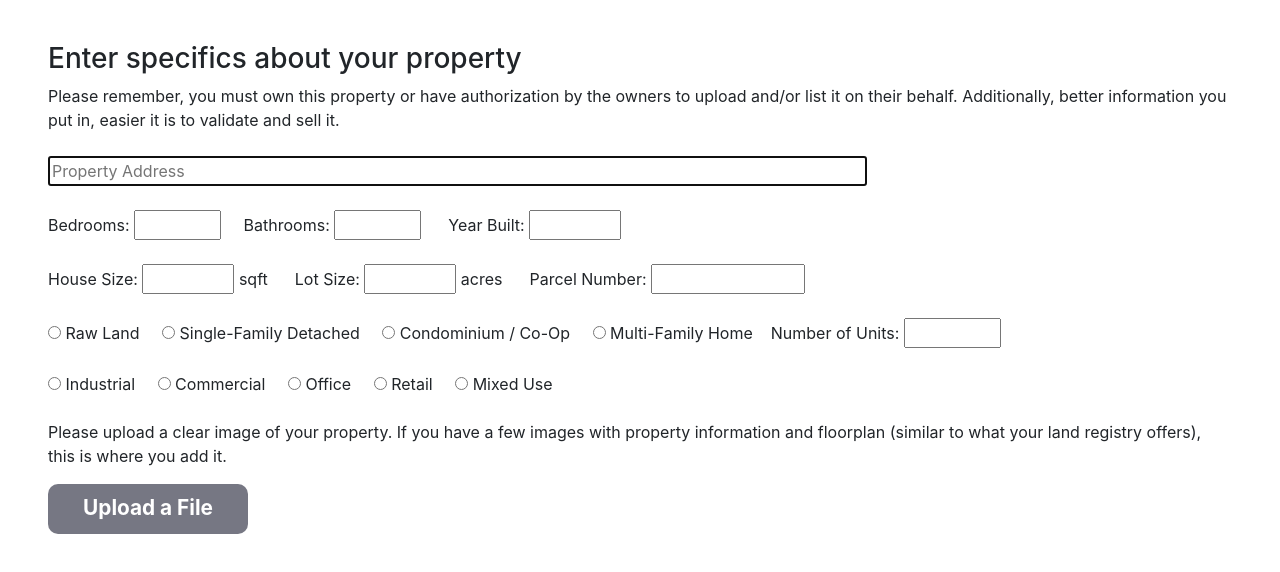
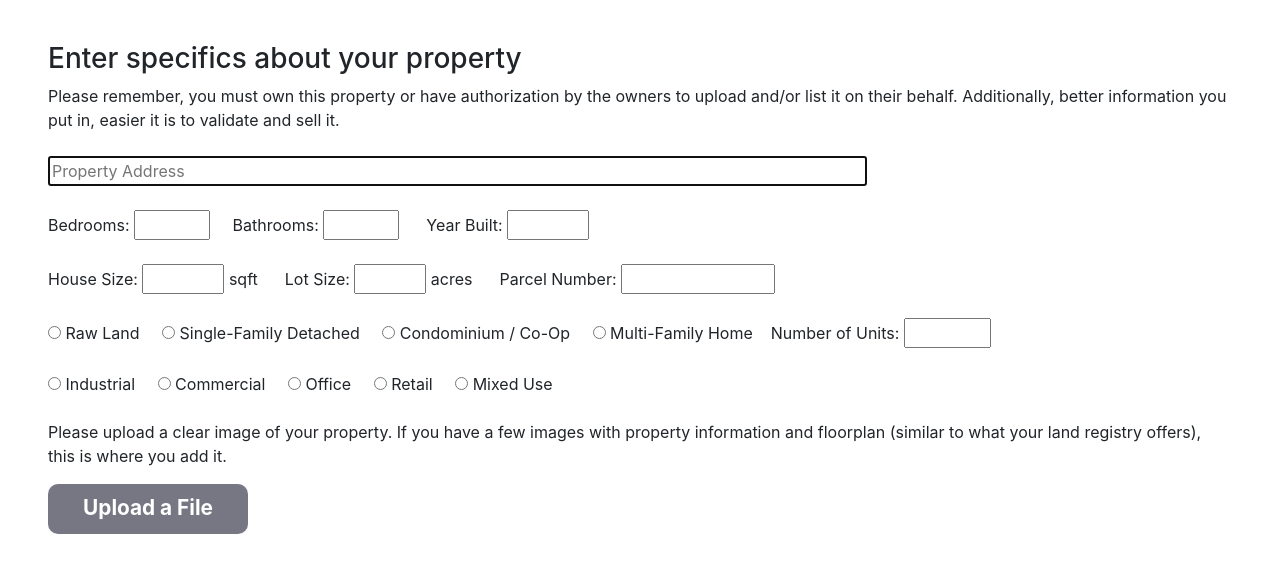
Before and after one commit to NevMoney/ipfs-upload, a website: page index.html in a window 1280 px wide. Shown: the part 62-634 px from the top of the page. Drawn offline with nearby package versions, Linux system fonts and the light colour scheme; a script that the page names is missing.

Commit message:
minor tweaks
have to install maps functionality + zillow link and then test it all

```diff
--- a/index.html
+++ b/index.html
@@ -55,19 +55,19 @@
         on their behalf. Additionally, better information you put in, easier it is to validate and sell it.<br><br>
         <input type="text" id="address" autocomplete="on" autofocus size="75" placeholder="Property Address" required/>
         <br><br>
-        Bedrooms: <input type="number" id="bedCount" min="0" max="35"/> &nbsp;&nbsp;&nbsp;
-        Bathrooms: <input type="number" id="bathCount" min="0" max="20" /> &nbsp;&nbsp;&nbsp;&nbsp;
-        Year Built: <input type="text" id="yearBuilt"  size="4"/>
+        Bedrooms: <input type="number" id="bedCount" min="0" max="9"/> &nbsp;&nbsp;&nbsp;
+        Bathrooms: <input type="number" id="bathCount" min="0" max="9" /> &nbsp;&nbsp;&nbsp;&nbsp;
+        Year Built: <input type="text" id="yearBuilt"  size="3"/>
         <br><br>
-        House Size: <input type="text" id="houseSize" size="4" /> sqft &nbsp;&nbsp;&nbsp;&nbsp;
-        Lot Size: <input type="text" id="lotSize" size="4" required /> acres &nbsp;&nbsp;&nbsp;&nbsp;
+        House Size: <input type="text" id="houseSize" size="3" /> sqft &nbsp;&nbsp;&nbsp;&nbsp;
+        Lot Size: <input type="text" id="lotSize" size="2" required /> acres &nbsp;&nbsp;&nbsp;&nbsp;
         Parcel Number: <input type="text" id="parcel" size="10" required />
         <br><br>
         <input type="radio" id="land"/> Raw Land &nbsp;&nbsp;&nbsp;
         <input type="radio" id="SFR"/> Single-Family Detached &nbsp;&nbsp;&nbsp;
         <input type="radio" id="condo"/> Condominium / Co-Op &nbsp;&nbsp;&nbsp;
         <input type="radio" id="MFR"/> Multi-Family Home &nbsp;&nbsp;
-        Number of Units: <input type="number" id="mfUnits" min="2" max="200"/>
+        Number of Units: <input type="number" id="mfUnits" min="2" max="99"/>
         <br><br>
         <input type="radio" id="industrial"/> Industrial &nbsp;&nbsp;&nbsp;
         <input type="radio" id="CRE"/> Commercial &nbsp;&nbsp;&nbsp;
```
